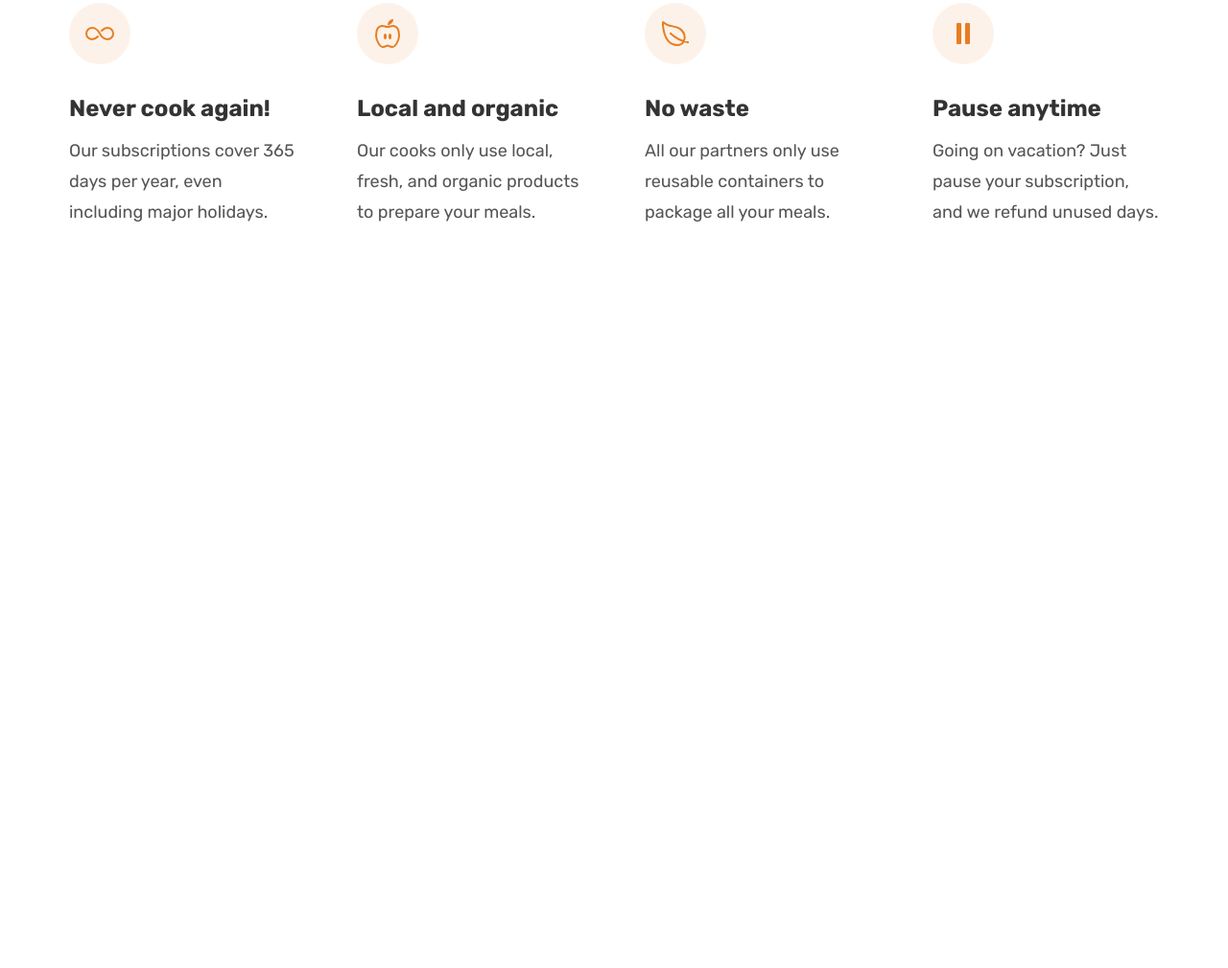
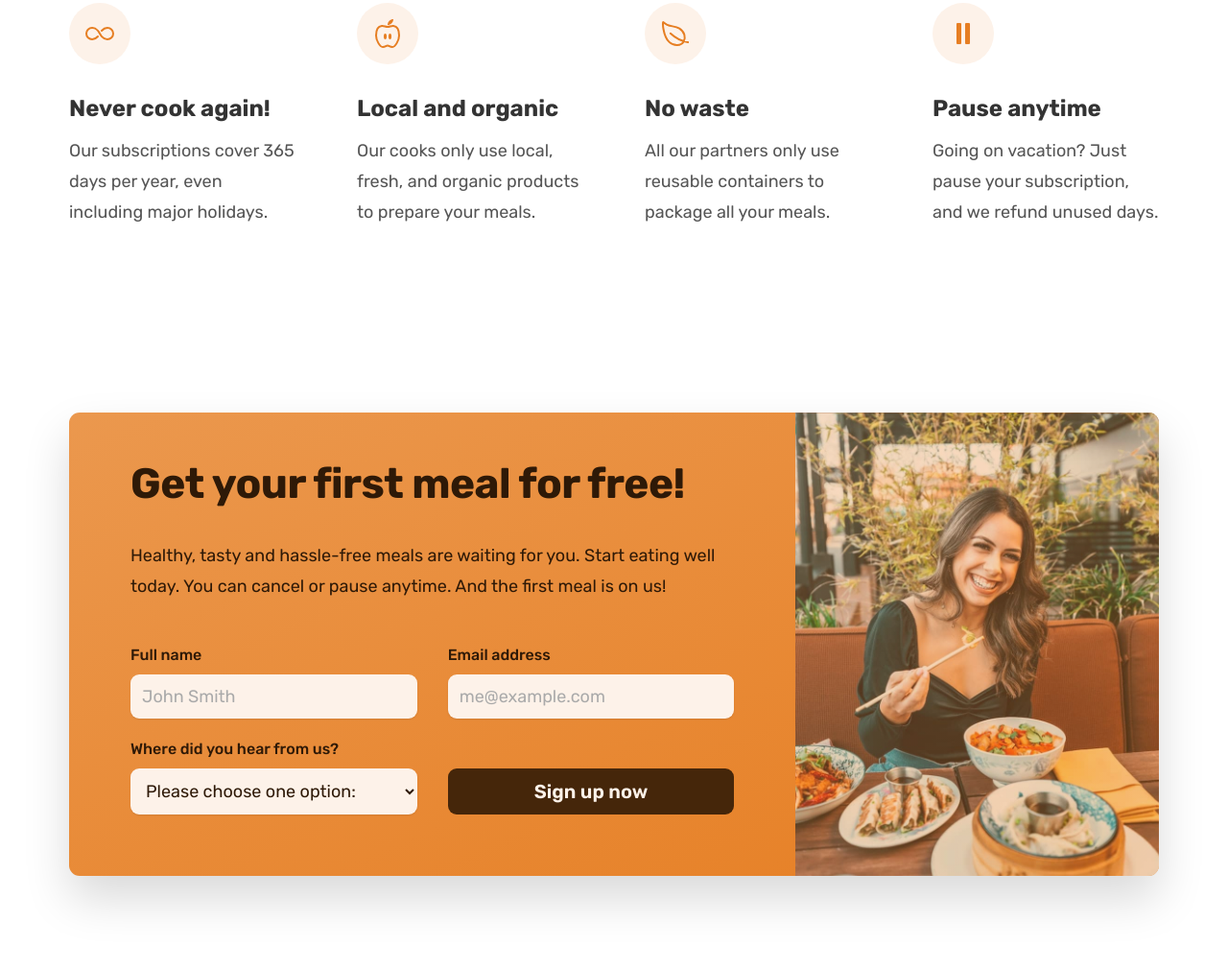
Before and after one commit to dimitrispalamidas/omnifood-project, a plain HTML site: page index.html in a window 1280 px wide. Shown: the part 5632-6641 px from the top of the page at 96% size. Before the commit the page ends 5966 px from the top, so only its background shows below. Drawn offline with nearby package versions, Linux system fonts and the light colour scheme.

Commit message:
Building the call to action section

```diff
--- a/css/general.css
+++ b/css/general.css
@@ -26,16 +26,24 @@ Paragraph default: 1.6
 - Primary: #e67e22
 - Tints: #fdf2e9
          #fae5d3
+         #eb984e
+
 - Shades: #cf711f
+          #45260a
+
 - Accents:
+
 - Greys: #555
          #333
          #6f6f6f
+
 --- 03 SHADOWS
+0 2.4rem 4.8rem rgba(0,0,0,0.075)
 
 --- 04 BORDER-RADIUS
 
 Default : 9px
+Medium : 11px
 
 --- 05 WHITESPACE
 - Space System (px):
@@ -137,6 +145,7 @@ body {
   letter-spacing: 0.75px;
 }
 
+.btn,
 .btn:link,
 .btn:visited {
   display: inline-block;
@@ -145,6 +154,10 @@ body {
   font-weight: 600;
   padding: 1.6rem 3.2rem;
   border-radius: 9px;
+
+  border: none;
+  cursor: pointer;
+  font-family: inherit;
 
   /* transition: background-color 0.3s; */
   transition: all 0.3s;
@@ -164,6 +177,18 @@ body {
 
 .btn--outline:link,
 .btn--outline:visited {
+  background-color: #fff;
+  color: #555;
+}
+
+.btn--form {
+  background-color: #45260a;
+  color: #fdf2e9;
+  align-self: end;
+  padding: 1.2rem;
+}
+
+.btn--form:hover {
   background-color: #fff;
   color: #555;
 }
@@ -210,6 +235,11 @@ body {
   color: #e67e22;
 }
 
+*:focus {
+  outline: none;
+  box-shadow: 0 0 0 0.8rem rgba(230, 125, 33, 0.507);
+}
+
 /* HELPER/SETTINGS CLASSES */
 .margin-right-sm {
   margin-right: 1.6rem !important;
--- a/css/style.css
+++ b/css/style.css
@@ -451,3 +451,85 @@
   font-size: 1.8rem;
   line-height: 1.8;
 }
+
+/************************/
+/* CTA SECTION */
+/************************/
+
+.section-cta {
+  padding: 9.6rem 0;
+}
+
+.cta {
+  display: grid;
+  grid-template-columns: 2fr 1fr;
+  background-color: #e67e22;
+  box-shadow: 0 2.4rem 4.8rem rgba(0, 0, 0, 0.15);
+  border-radius: 11px;
+
+  background-image: linear-gradient(to right bottom, #eb984e, #e67e22);
+  overflow: hidden;
+}
+
+.cta-text-box {
+  padding: 4.8rem 6.4rem 6.4rem 6.4rem;
+  color: #2e1907;
+}
+
+.cta .heading-secondary {
+  color: #2e1907;
+  margin-bottom: 3.2rem;
+}
+
+.cta-text {
+  font-size: 1.8rem;
+  line-height: 1.8;
+  margin-bottom: 4.8rem;
+}
+
+.cta-img-box {
+  background-image: linear-gradient(
+      to right bottom,
+      rgba(235, 151, 78, 0.35),
+      rgba(230, 125, 34, 0.35)
+    ),
+    url("../img/eating.jpg");
+  background-size: cover;
+  background-position: center;
+}
+
+.cta-form {
+  display: grid;
+  grid-template-columns: 1fr 1fr;
+  column-gap: 3.2rem;
+  row-gap: 2.4rem;
+}
+
+.cta-form label {
+  display: block;
+  font-size: 1.6rem;
+  font-weight: 500;
+  margin-bottom: 1.2rem;
+}
+
+.cta-form input,
+.cta-form select {
+  width: 100%;
+  padding: 1.2rem;
+  font-size: 1.8rem;
+  font-family: inherit;
+  color: inherit;
+  border: none;
+  background-color: #fdf2e9;
+  border-radius: 9px;
+  box-shadow: 0 1px 2px rgba(0, 0, 0, 0.1);
+}
+
+.cta-form input::placeholder {
+  color: #aaa;
+}
+
+.cta *:focus {
+  outline: none;
+  box-shadow: 0 0 0 0.8rem rgba(253, 242, 233, 0.5);
+}
--- a/index.html
+++ b/index.html
@@ -371,8 +371,48 @@
             <p class="feature-text">Going on vacation? Just pause your subscription, and we refund unused days.</p>
           </div>
         </div>
+      </section>
 
+      <section class="section-cta">
+        <div class="container">
+          <div class="cta">
+          <div class="cta-text-box">
+            <h2 class="heading-secondary">Get your first meal for free!</h2>
+            <p class="cta-text">
+              Healthy, tasty and hassle-free meals are waiting for you. Start eating well today. You can cancel or pause anytime. And the first meal is on us!
+            </p>
+
+            <form class="cta-form" action="#">
+              <div>
+              <label for="full-name">Full name</label>
+              <input id="full-name" type="text" placeholder="John Smith" required/>
+              </div>
+
+              <div>
+              <label for="email">Email address</label>
+              <input id="email" type="email" placeholder="me@example.com" required>
+              </div>
+
+              <div>
+              <label for="select-where">Where did you hear from us?</label>
+              <select id="select-where" required>
+                <option value="">Please choose one option:</option>
+                <option value="friends">Friends and family</option>
+                <option value="youtube">Youtube video</option>
+                <option value="podcast">Podcast</option>
+                <option value="facebook">Facebook ad</option>
+                <option value="others">Others</option>
+              </select>
+              </div>
+
+              <button class="btn btn--form">Sign up now</button>
+            </form>
+          </div>
+          <div class="cta-img-box" role="img" aria-label="Woman enjoying food"></div>
+        </div>
+        </div>
       </section>
+
     </main>
     <script type="module" src="https://unpkg.com/ionicons@7.1.0/dist/ionicons/ionicons.esm.js"></script>
     <script nomodule src="https://unpkg.com/ionicons@7.1.0/dist/ionicons/ionicons.js"></script>
```
